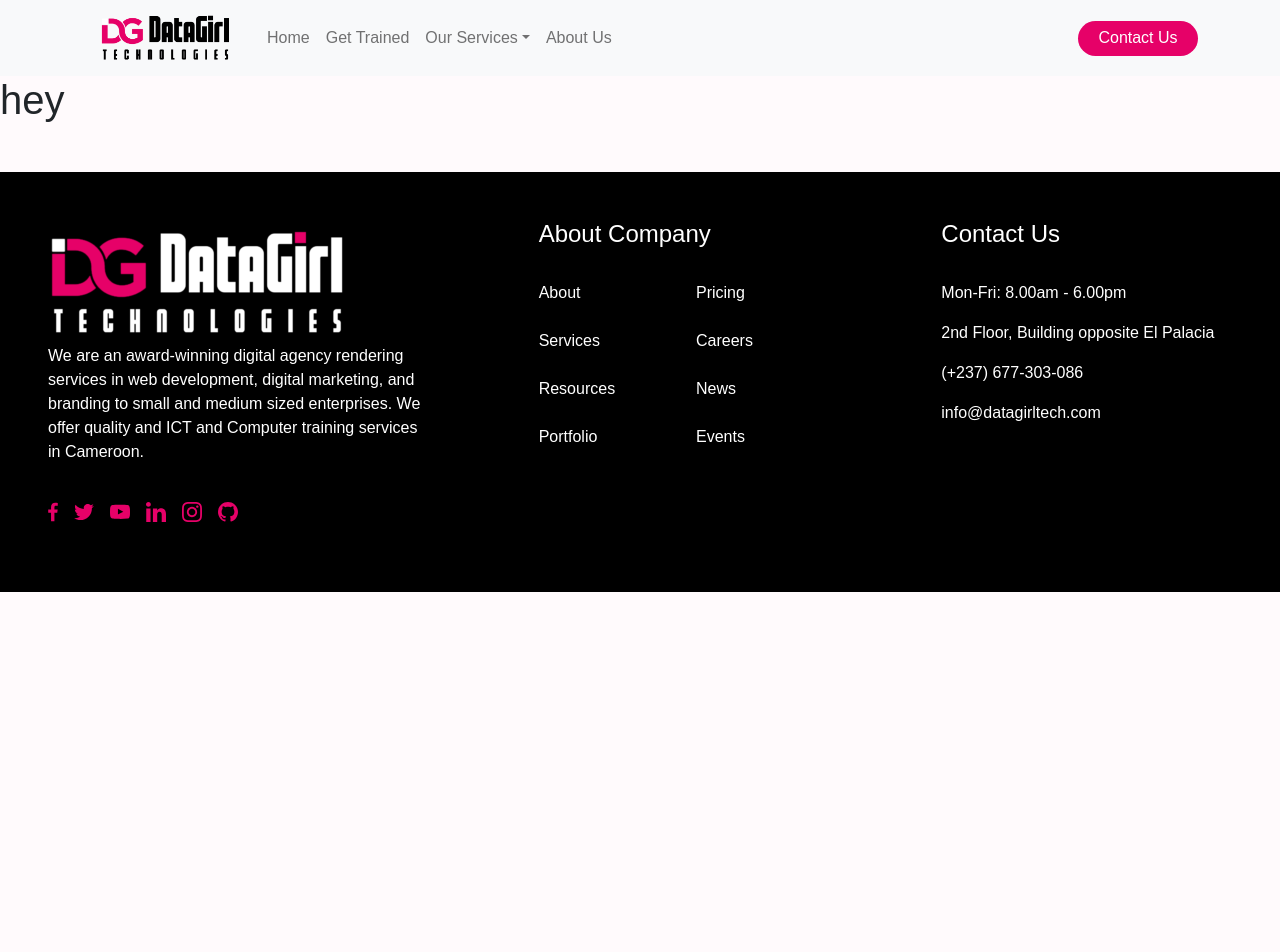
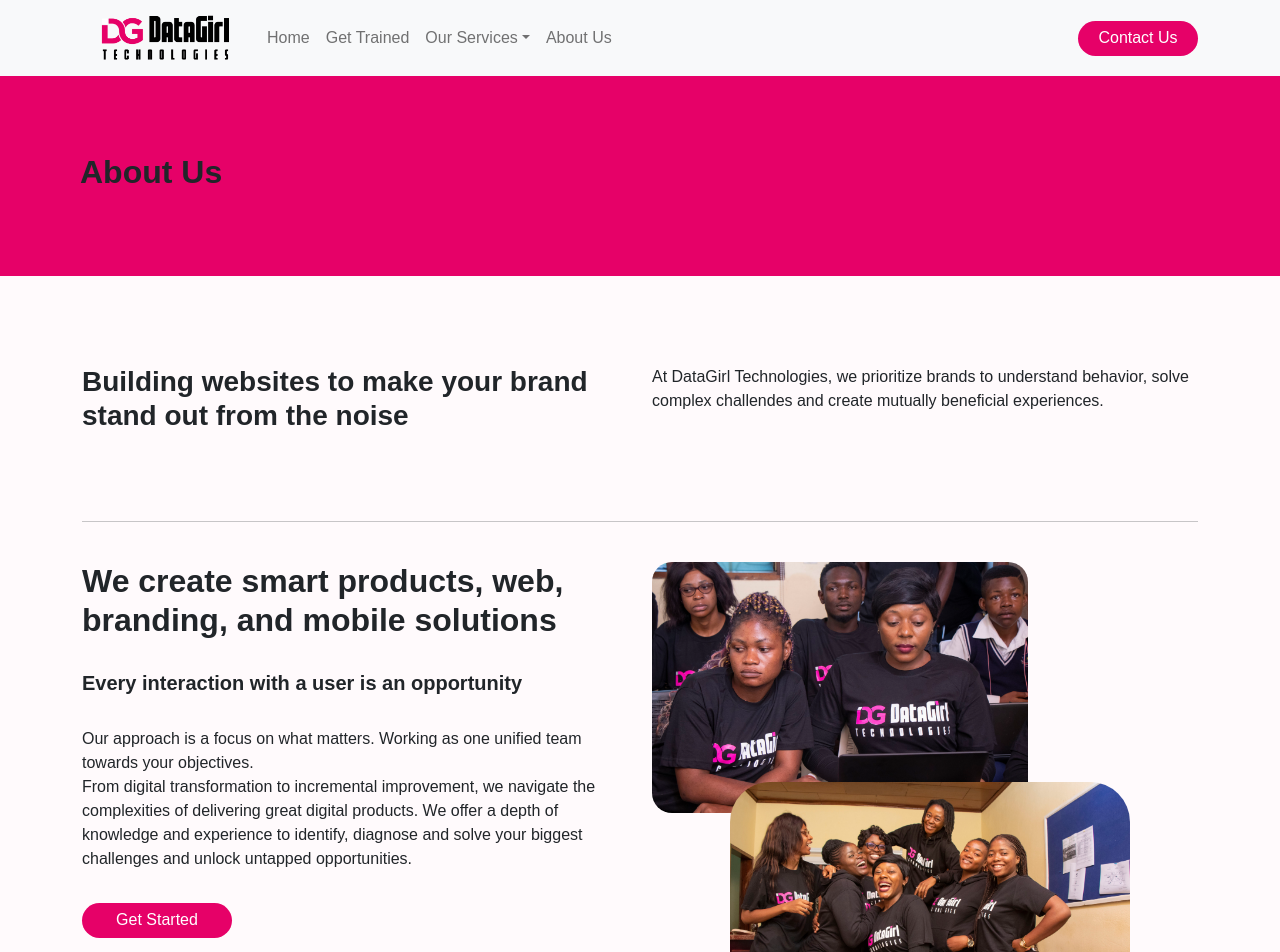
Before and after one commit to Fienne/website-project, a React (Create React App) app: page /about-us in a window 1280 px wide. Shown: the top 952 px of the page. Before the commit the page ends 800 px from the top, so only its background shows below. Built offline with nearby package versions, Linux system fonts and the light colour scheme.

Commit message:
add content to about us page

```diff
--- a/src/Screens/AboutUs/AboutUs.css
+++ b/src/Screens/AboutUs/AboutUs.css
@@ -0,0 +1,26 @@
+.about-content{
+    padding-top: 65px;
+    padding-bottom: 65px;
+}
+
+.parent {
+    position: relative;
+    top: 0;
+    left: 0;
+    height: 300px;
+    width: 400px;
+    overflow:visible;
+    height: 500px;
+  }
+  .image1 {
+    position: relative;
+    top: 0;
+    left: 0;
+    border-radius: 20px;
+  }
+  .image2 {
+    position: absolute;
+    top: 220px;
+    left: 90px;
+    border-radius: 40px;
+  }
--- a/src/Screens/AboutUs/AboutUs.jsx
+++ b/src/Screens/AboutUs/AboutUs.jsx
@@ -1,13 +1,80 @@
+//import packages
+import { Link } from "react-router-dom";
+
+//import Styles
+import "./AboutUs.css";
+import { Container } from "react-bootstrap";
 
 //import components
-import CardComponent from "../../Components/Card/Card.components"
+import FAQ from "../../Components/FAQ/FAQ";
 
-const AboutUs =() =>{
-    return(
-        <>
-        <h1>hey</h1>
-        </>
-    )
-}
+const AboutUs = () => {
+  return (
+    <div>
+      <div
+        style={{ height: "200px", background: "var(--primary-color)" }}
+        className="contact-header"
+      >
+        <h2 className="contact-heading">
+          <b>About Us</b>
+        </h2>
+      </div>
+      <br />
+      <Container>
+        <div className="row about-content">
+          <div className="col-lg-6">
+            <h3>
+              <b>
+                Building websites to make your brand stand out from the noise
+              </b>
+            </h3>
+          </div>
+          <div className="col col-lg-6 col-md-12 col-sm-12">
+            <p>
+              At DataGirl Technologies, we prioritize brands to understand
+              behavior, solve complex challendes and create mutually beneficial
+              experiences.
+            </p>
+          </div>
+        </div>
+        <hr />
+        <br />
+        <section className="mb-4">
+          <div className="row">
+            <div className="col-md-6">
+              <h2>
+                <b>
+                  We create smart products, web, branding, and mobile solutions
+                </b>
+              </h2>
+              <br />
+              <h5>
+                <b>Every interaction with a user is an opportunity</b>
+              </h5>
+              <br />
+              <p>
+                Our approach is a focus on what matters. Working as one unified
+                team towards your objectives. <br /> From digital transformation
+                to incremental improvement, we navigate the complexities of
+                delivering great digital products. We offer a depth of knowledge
+                and experience to identify, diagnose and solve your biggest
+                challenges and unlock untapped opportunities.
+              </p>
+              <Link to="/contact">
+                <button className="mt-3" style={{ width: "150px" }}>
+                  Get Started
+                </button>
+              </Link>
+            </div>
+            <div className="col-md-6 parent">
+                 <img src="./Images/dg_img.jpg" alt="DataGirl-Image" className="image1 img-fluid"/>
+                <img src="./Images/Dg_img.jpg" alt="DataGirl-Image" className="image2 img-fluid"/>
+            </div>
+          </div>
+        </section>
+      </Container>
+    </div>
+  );
+};
 
-export default AboutUs
+export default AboutUs;
--- a/src/Screens/Home/Home.jsx
+++ b/src/Screens/Home/Home.jsx
@@ -30,7 +30,7 @@
             to code, and link them up with oppportunities in the tech sector
           </span>
           <br />
-          <Link to="/aboutUs">
+          <Link to="/about-us">
             <RegButton title="About Us" />
           </Link>
         </section>
```
Also changed, not shown: public/Images/Dg_img.jpg (added), public/Images/dg_img.jpg (added).
